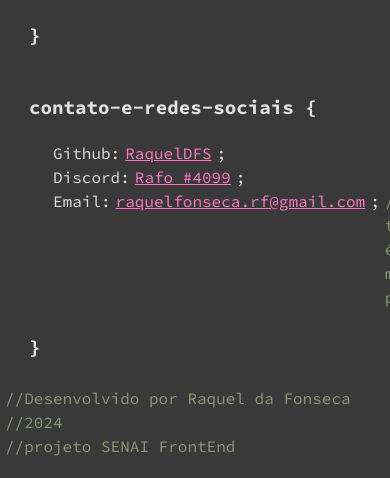
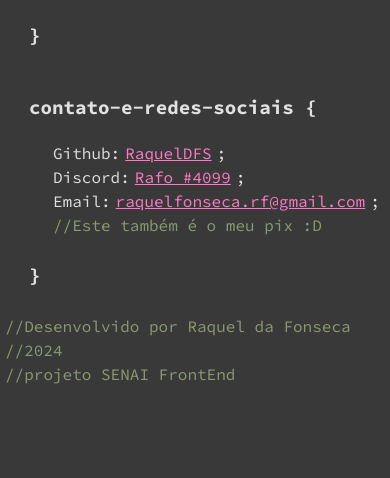
Before and after one commit to RaquelDFS/Prova60pontos, a plain HTML site: page index.html in a window 390 px wide. Shown: the part 2221-2699 px from the top of the page. After the commit the page ends 2627 px from the top, so only its background shows below. Drawn offline with Linux system fonts and the light colour scheme.

Commit message:
reparo css class last

```diff
--- a/css/styles.css
+++ b/css/styles.css
@@ -91,7 +91,9 @@ span {
     display: flex;
     flex-direction: column;
 }
-
+.last{
+    display: flex;
+}
 .redesSociais {
     display: flex;
     gap: 5px;
@@ -120,4 +122,7 @@ span {
         align-items: center;
         gap: 5rem;
     }
+    .last{
+        flex-direction: column;
+    }
 }
--- a/index.html
+++ b/index.html
@@ -125,12 +125,14 @@
             <a href="https://discord.gg/6dvVAbYW" target="_blank">Rafo #4099</a>
             <p>;</p>
           </div>
+          <div class="last">
             <div class="redesSociais">
               <p>Email:</p>
               <a href="mailto:raquelfonseca.rf@gmail.com"
                 >raquelfonseca.rf@gmail.com</a
               >
               <p>;</p>
+            </div>
             <span>//Este também é o meu pix :D</span>
           </div>
         </div>
```
Lines whose indentation alone changed are shown as unchanged.
